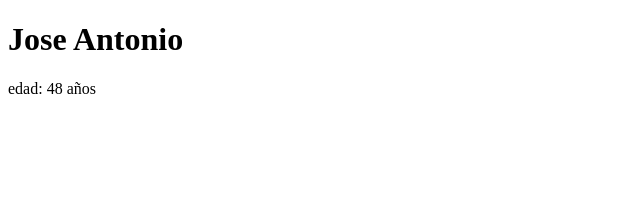
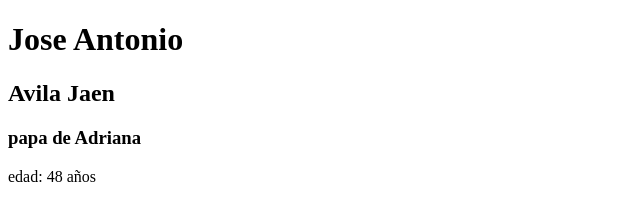
Before and after one commit to JoseSpread/sesion_2, a plain HTML site: page index.html in a window 1280 px wide. Shown: the whole page, without its empty margins (0-640 px from the left). Drawn offline with Linux system fonts and the light colour scheme.

Commit message:
mas datos

```diff
--- a/index.html
+++ b/index.html
@@ -7,6 +7,8 @@
 </head>
 <body>
     <h1>Jose Antonio</h1>
+    <h2>Avila Jaen</h2>
+    <h3>papa de Adriana</h3>
     <p>edad: 48 años</p>
 
 </body>
```
